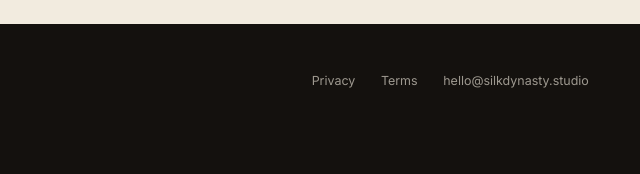
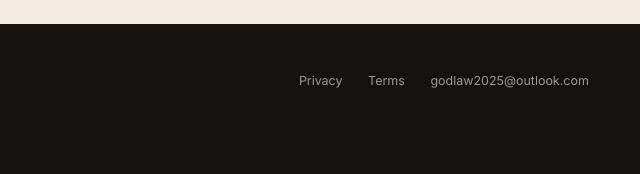
Before and after one commit to FaZheng820169/silk-dynasty, a website: page studio.html in a window 1280 px wide. Shown: the part 3545-3719 px from the top of the page, 640-1280 px from the left. Drawn offline with nearby package versions, Linux system fonts and the light colour scheme.

Commit message:
fix: route orders to a mailbox that actually exists
hello@silkdynasty.studio does not resolve yet, so every concierge order and
privacy request would have bounced. The atelier mailbox is now the operator's
real address, and the dead ATELIER_EMAIL server variable is removed since the
browser builds the mailto draft.

```diff
--- a/assets/js/site-config.js
+++ b/assets/js/site-config.js
@@ -15,7 +15,7 @@ window.SILK_DYNASTY = {
   },
 
   // Concierge delivery mailbox.
-  atelierEmail: "hello@silkdynasty.studio",
+  atelierEmail: "godlaw2025@outlook.com",
 
   // Free preview uses a public text-to-image endpoint. It produces a generic
   // hanfu portrait (not the user's face) — the paid plan puts the user's
--- a/assets/js/studio.js
+++ b/assets/js/studio.js
@@ -31,7 +31,7 @@
   };
 
   var DYNASTY_LABEL = { tang: "Tang", song: "Song", ming: "Ming" };
-  var ATELIER_EMAIL = (window.SILK_DYNASTY && window.SILK_DYNASTY.atelierEmail) || "hello@silkdynasty.studio";
+  var ATELIER_EMAIL = (window.SILK_DYNASTY && window.SILK_DYNASTY.atelierEmail) || "godlaw2025@outlook.com";
   var PREVIEW_ENDPOINT = (window.SILK_DYNASTY && window.SILK_DYNASTY.previewEndpoint) ||
     "https://image.pollinations.ai/prompt/";
   var PAY_LINKS = (window.SILK_DYNASTY && window.SILK_DYNASTY.payLinks) || {};
--- a/studio.html
+++ b/studio.html
@@ -293,7 +293,7 @@
   <nav aria-label="Legal">
     <a href="privacy.html">Privacy</a>
     <a href="terms.html">Terms</a>
-    <a href="mailto:hello@silkdynasty.studio">hello@silkdynasty.studio</a>
+    <a href="mailto:godlaw2025@outlook.com">godlaw2025@outlook.com</a>
   </nav>
   <p class="footer-note">© 2026 Silk Dynasty. All portraits are AI-generated and labelled as such.</p>
 </footer>
```
Also changed, not shown: index.html (+1 -1 lines), privacy.html (+3 -3 lines), terms.html (+2 -2 lines), 1 other file.
